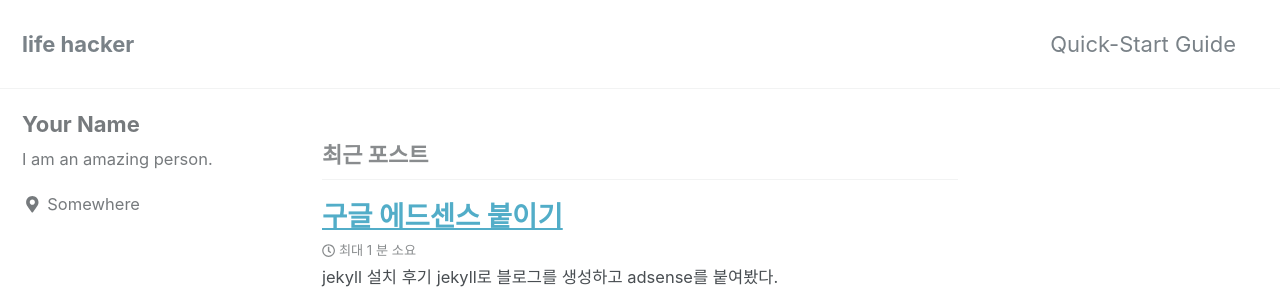
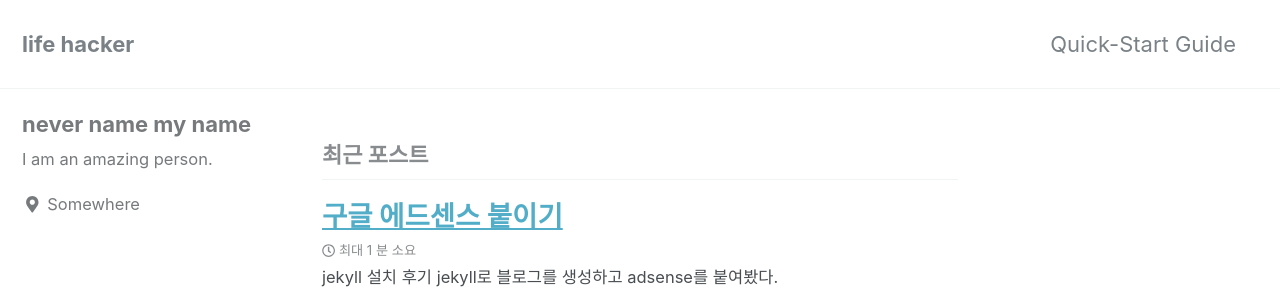
Before and after one commit to nevernamed83/nevernamed83.github.io, a Jekyll site: the page built from index.html, in a window 1280 px wide. Shown: the top 306 px of the page. Built offline with Jekyll 4.4.1, drawn with Linux system fonts in a browser that asks for light colours; nearby versions of some CDN libraries; the list of posts is cut into pages by our own code.

Commit message:
add name

```diff
--- a/_config.yml
+++ b/_config.yml
@@ -100,7 +100,7 @@ analytics:
 
 # Site Author
 author:
-  name             : "Your Name"
+  name             : "never name my name"
   avatar           : # path of avatar image, e.g. "/assets/images/bio-photo.jpg"
   bio              : "I am an amazing person."
   location         : "Somewhere"
```
